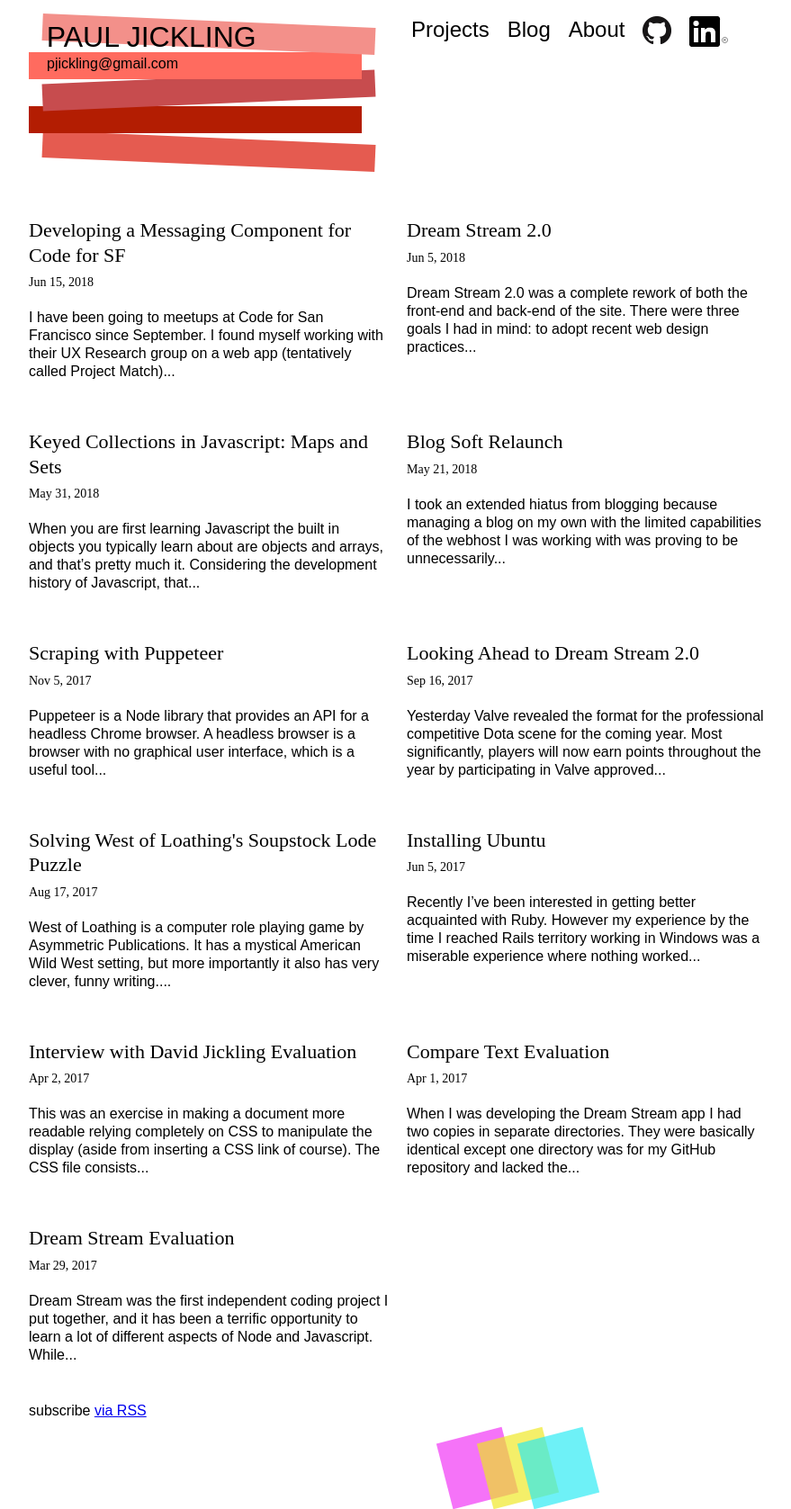
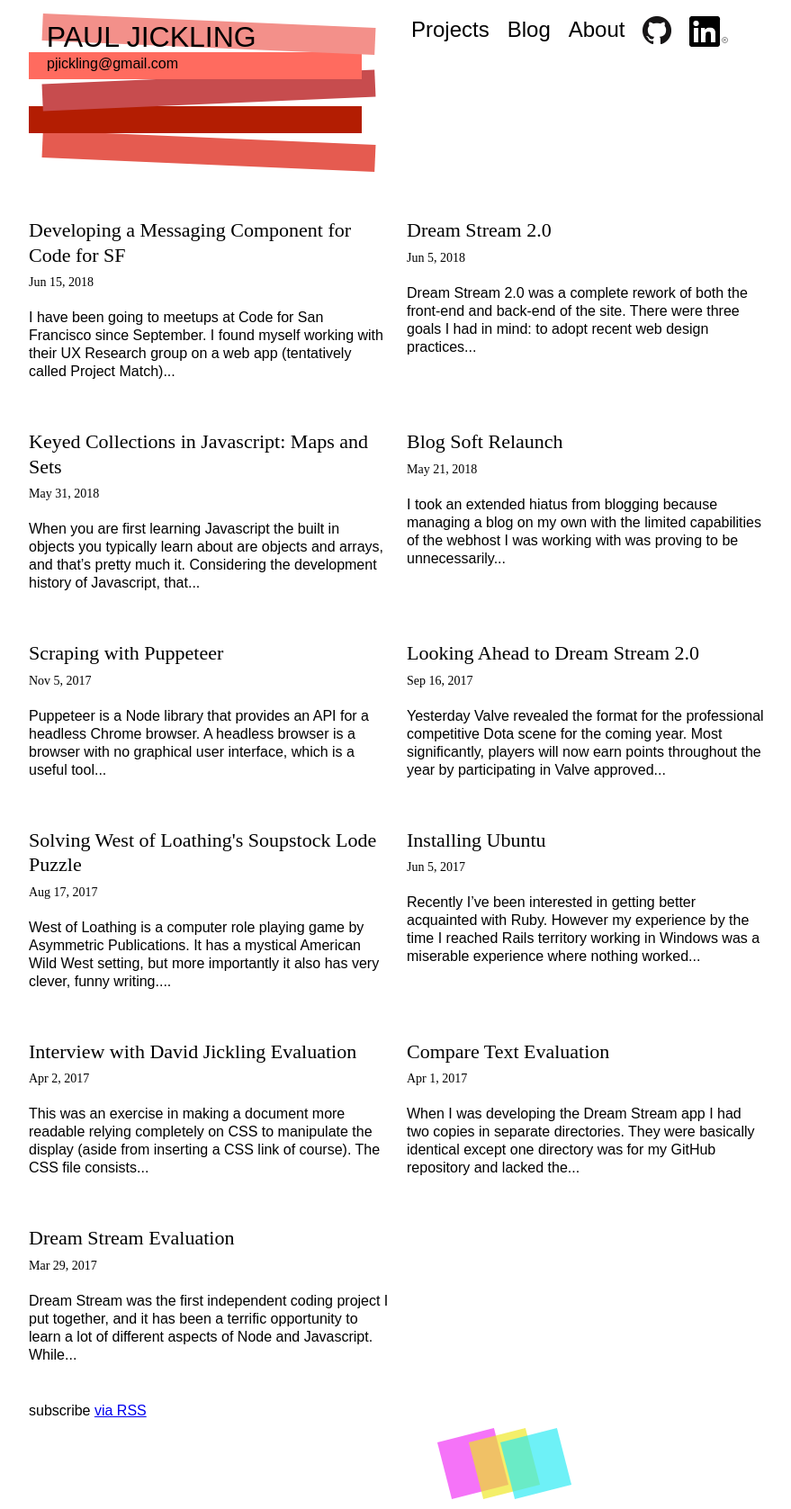
Before and after one commit to pauljickling/pauljickling.github.io, a Jekyll site: the page built from index.md, in a window 1280 px wide. Shown: the whole page at 90% size, without its empty margins (21-900 px from the left). Built offline with Jekyll 4.4.1, drawn with Linux system fonts in a browser that asks for light colours; some web fonts are replaced.

Commit message:
Resized animated boxes and added margin-bottom

```diff
--- a/assets/main.css
+++ b/assets/main.css
@@ -226,11 +226,12 @@ span#email {
   margin-top: 15px;
   margin-left: 40%;
   margin-right: 40%;
+  margin-bottom: 10px;
 }
 
 .box {
-  width: 75px;
-  height: 75px;
+  width: 65px;
+  height: 65px;
   animation: groovy 10s infinite linear;
 }
 
```
